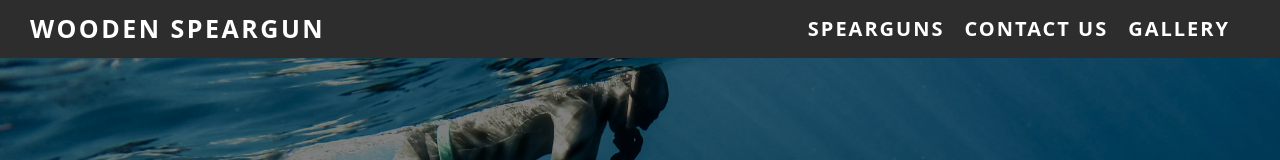
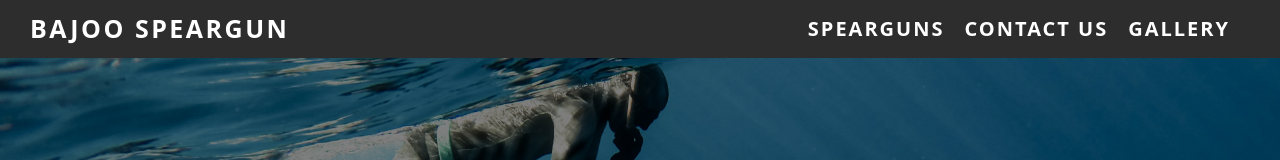
Before and after one commit to matthaeustjia/speargun, a Nuxt app: page / in a window 1280 px wide. Shown: the top 160 px of the page. Built offline with nearby package versions, Linux system fonts and the light colour scheme.

Commit message:
loading bar indicator is implemented

```diff
--- a/components/NavBar.vue
+++ b/components/NavBar.vue
@@ -3,7 +3,7 @@
     <nav class="flex items-center justify-between flex-wrap bg-gray-800 px-6 py-2">
       <div class="flex items-center flex-shrink-0 text-white mr-6">
         <nuxt-link to="/">
-          <span class="font-semibold text-white text-xl text-bold tracking-widest">Wooden Speargun</span>
+          <span class="font-semibold text-white text-xl text-bold tracking-widest">Bajoo Speargun</span>
         </nuxt-link>
       </div>
       <div class="block lg:hidden">
--- a/nuxt.config.js
+++ b/nuxt.config.js
@@ -47,7 +47,8 @@ export default {
    ** Customize the progress-bar color
    */
   loading: {
-    color: '#fff'
+    height: '2px',
+    color: '#ffa600'
   },
   /*
    ** Global CSS
--- a/pages/index.vue
+++ b/pages/index.vue
@@ -34,7 +34,7 @@ export default {
           hid: "description",
           name: "description",
           content:
-            "Bajoo speragun provides high quality teak, and ironwood spearguns for sale. Best wooden speargun australia"
+            "Bajoo speragun provides handmade high quality teak, and ironwood spearguns for sale. Best wooden speargun australia"
         }
       ]
     };
```
